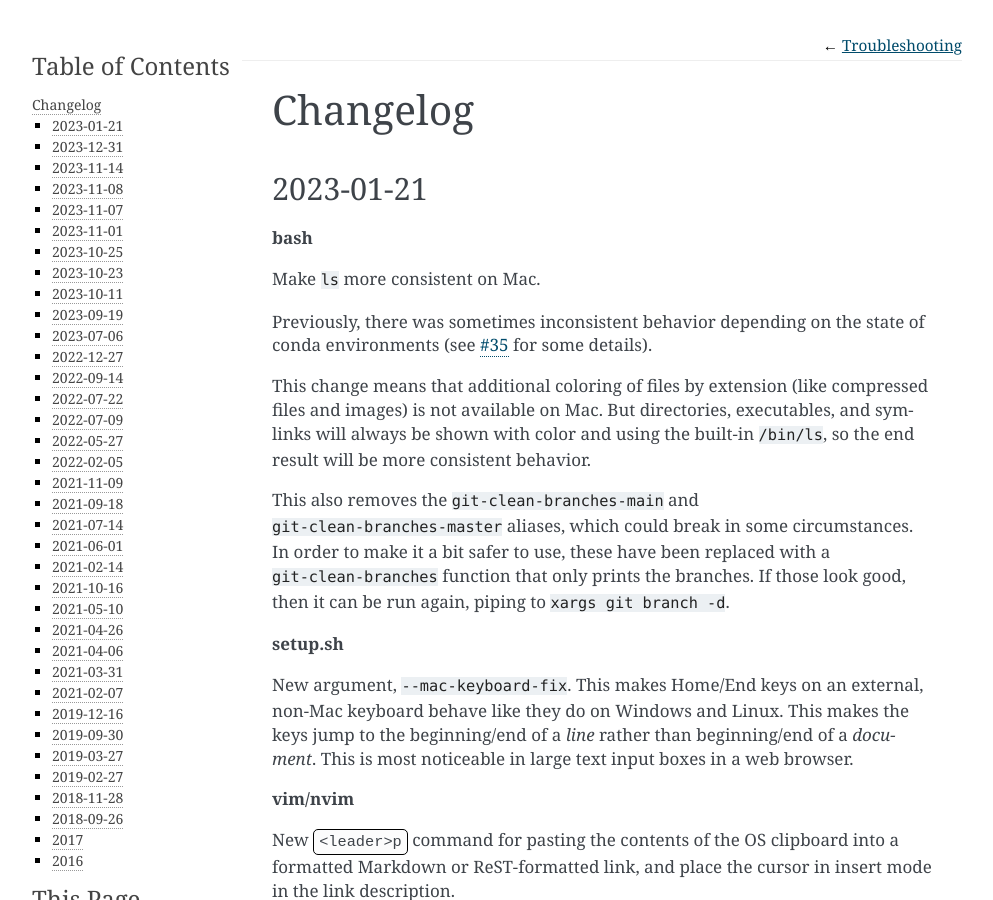
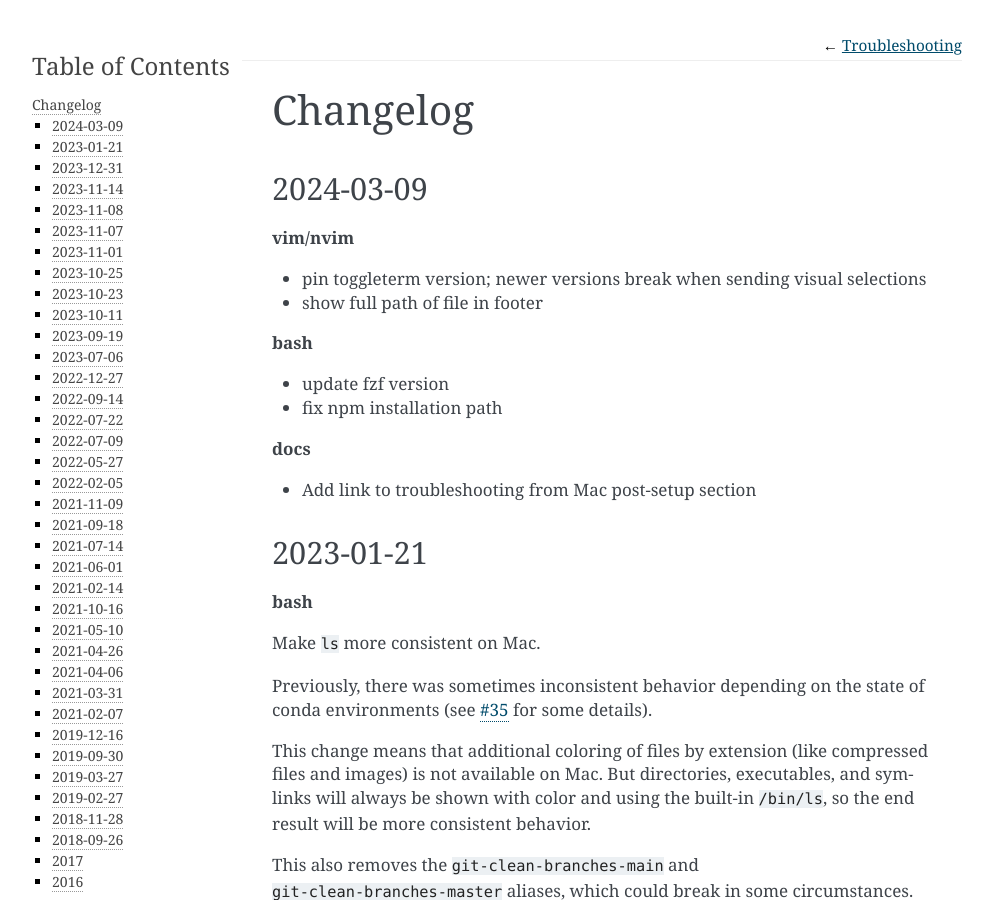
Before and after one commit to daler/dotfiles, a Sphinx documentation site: the page built from docs/changelog.rst, in a window 1280 px wide and 900 px high. Shown: the whole window, without its empty margins (148-1141 px from the left). Built offline with Sphinx 7.4.7, drawn with Linux system fonts in a browser that asks for light colours.

Commit message:
update changelog

```diff
--- a/docs/changelog.rst
+++ b/docs/changelog.rst
@@ -1,5 +1,21 @@
 Changelog
 =========
+
+2024-03-09
+----------
+**vim/nvim**
+
+- pin toggleterm version; newer versions break when sending visual selections
+- show full path of file in footer
+
+**bash**
+
+- update fzf version
+- fix npm installation path
+
+**docs**
+
+- Add link to troubleshooting from Mac post-setup section
 
 2023-01-21
 ----------
```
